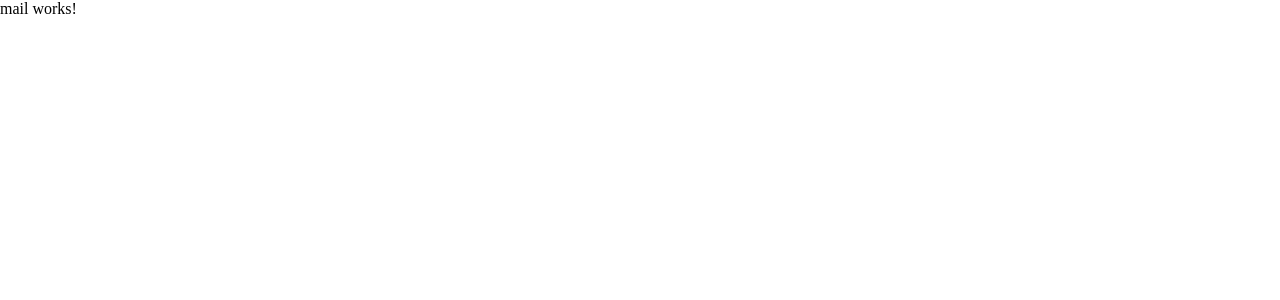
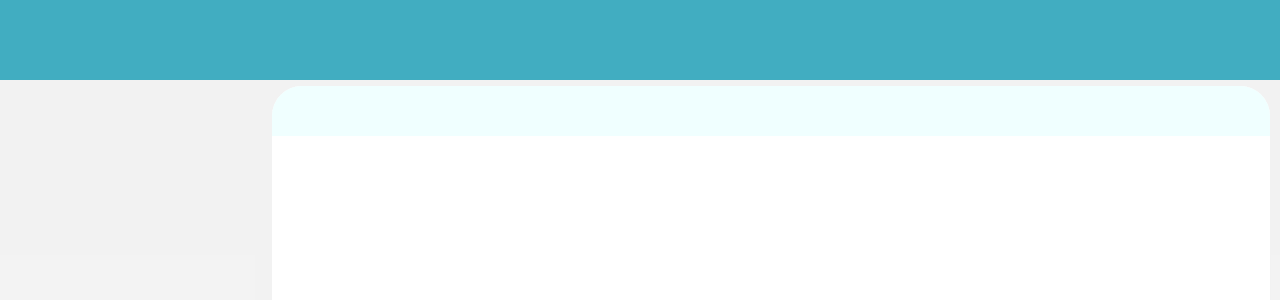
Before and after one commit to MostafaGalal1/email-server, an Angular app: page /mail in a window 1280 px wide. Shown: the top 300 px of the page. Built offline with nearby package versions, Linux system fonts and the light colour scheme.

Commit message:
mail css

```diff
--- a/src/app/components/mail/mail.component.css
+++ b/src/app/components/mail/mail.component.css
@@ -0,0 +1,36 @@
+.layout{
+    background-color: var(--creamy);
+    height: 100vh;
+}
+
+.main-bar{
+    top: 0%;
+    height: 10vh;
+    background-color: var(--primary);
+    margin-bottom: 6px;
+    width:100%;
+}
+
+.options{
+    display: inline-block;
+    height: 88vh;
+    width: 20vw;
+    margin-right: 16px;
+}
+
+.container{
+    overflow-y: auto;
+    display: inline-block;
+    height: 88vh;
+    width: 78vw;
+    background-color: white;
+    border-radius: 30px;
+}
+
+.navigation-bar {
+    position: sticky;
+    top: 0;
+    background-color: azure;
+    height: 50px;
+    width: 100%;
+  }
--- a/src/app/components/mail/mail.component.html
+++ b/src/app/components/mail/mail.component.html
@@ -1 +1,14 @@
-<p>mail works!</p>
+<div class = "layout">
+    <div class = "main-bar">
+
+    </div>
+    <div class = "main-container">
+        <div class="options">
+
+        </div>
+        <div class="container">
+            <div class = "navigation-bar"></div>
+            <div class = "mails">
+        </div>
+    </div>
+</div>
--- a/src/styles.css
+++ b/src/styles.css
@@ -1,5 +1,6 @@
 *{
     margin: 0;
+    overflow: hidden;
 }
 
 :root {
```
